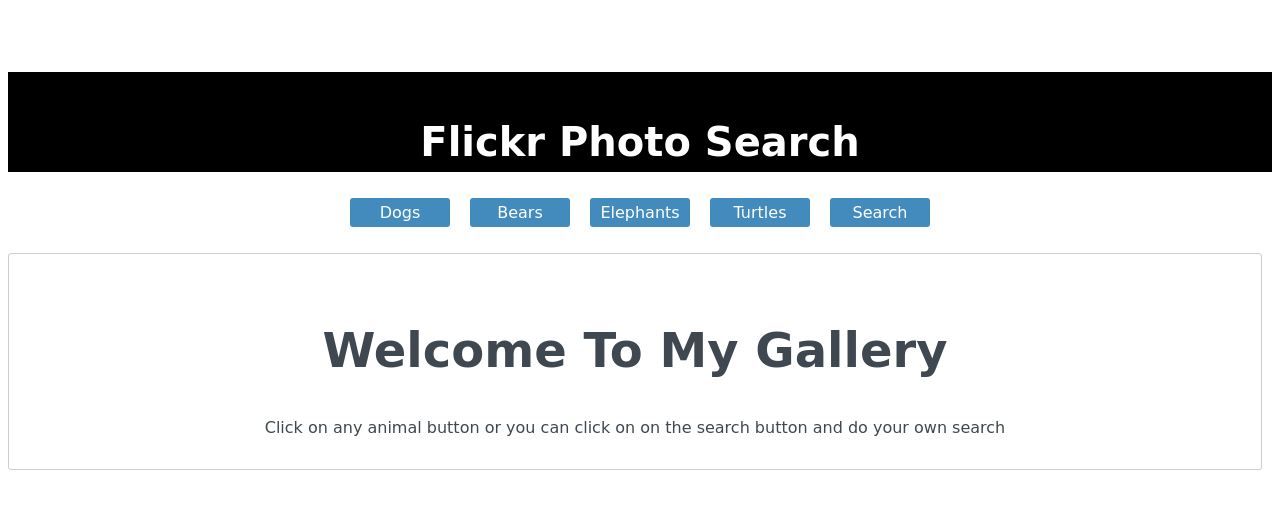
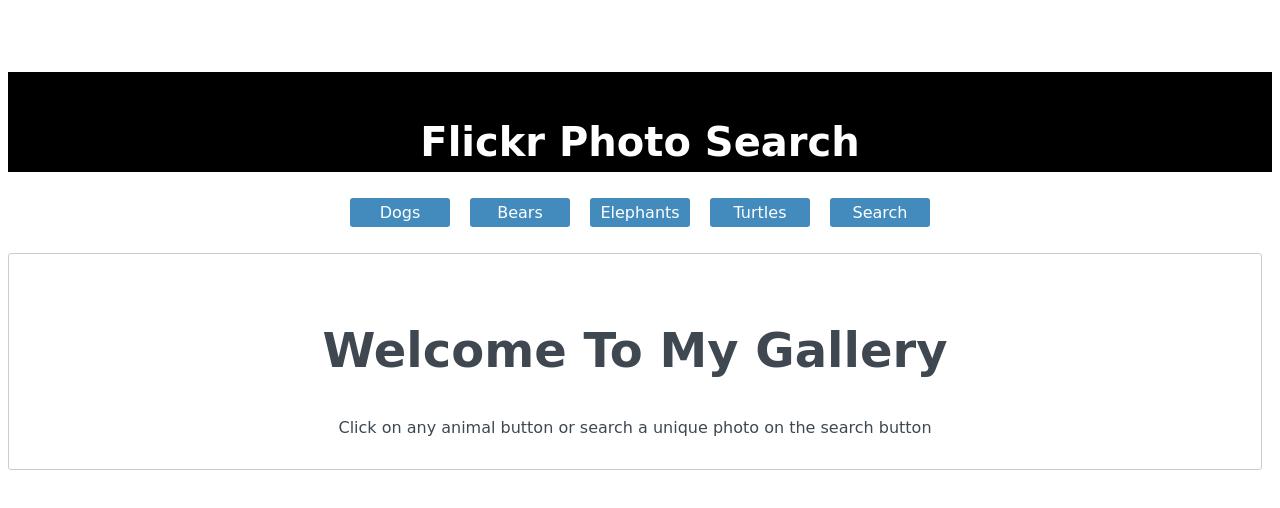
Before and after one commit to victorren7/Project-9, a React (Create React App) app: page / in a window 1280 px wide. Shown: the top 508 px of the page. Built offline with nearby package versions, Linux system fonts and the light colour scheme; no server answers.

Commit message:
Update Home.js

```diff
--- a/src/components/Home.js
+++ b/src/components/Home.js
@@ -7,7 +7,7 @@
       <div>
       <div className="home">
         <h2>Welcome To My Gallery</h2>
-        <p>Click on any animal button or you can click on on the search button and do your own search</p>
+        <p>Click on any animal button or search a unique photo on the search button</p>
       </div>
 
 
```
